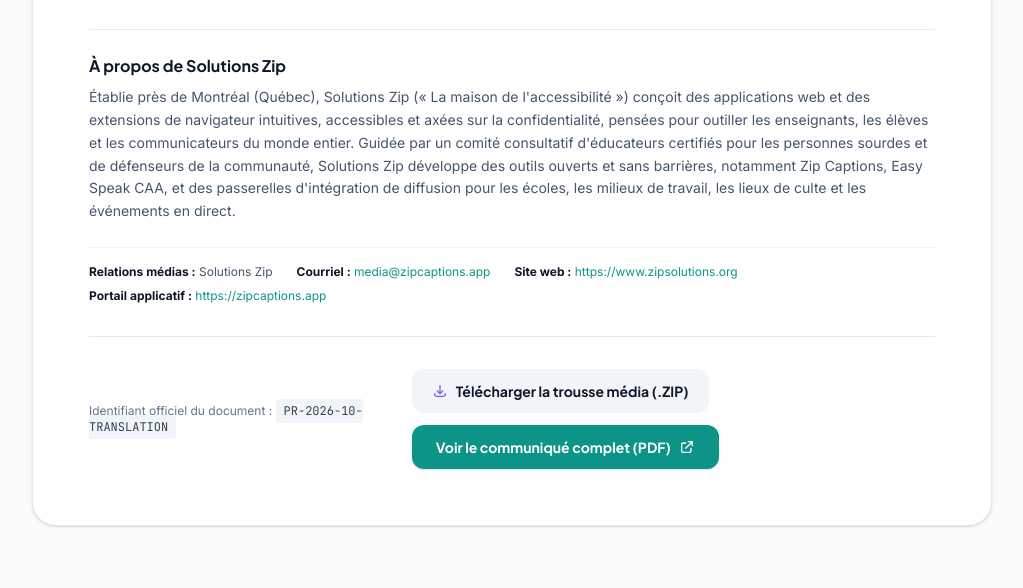
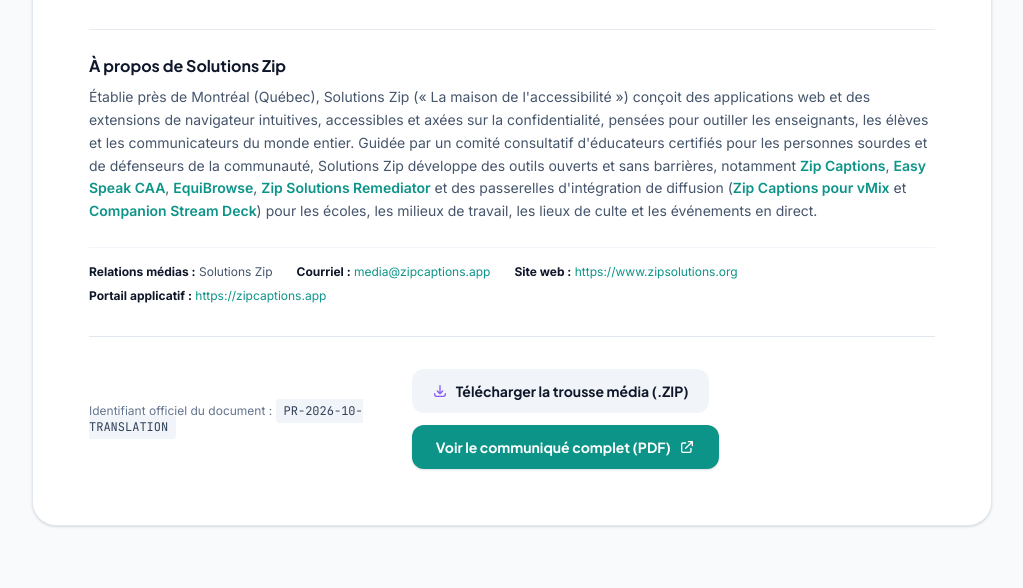
Before and after one commit to crippit/zip-solutions-home, an Astro site: page /fr/pressrelease in a window 1280 px wide. Shown: the part 3242-3830 px from the top of the page, without its empty margins (128-1151 px from the left). Built offline with nearby package versions, Linux system fonts and the light colour scheme; Astro itself is replaced by a stand-in of ours.

Commit message:
Sync header navigation labels and product links on press pages

```diff
--- a/src/components/Header.astro
+++ b/src/components/Header.astro
@@ -79,7 +79,7 @@
               {isFr ? "Passerelle vMix Zip Captions" : "Zip Captions vMix Bridge"}
             </a>
             <a href={l('/zipcaptionscompanion')} class="flex items-center px-4 py-2.5 text-sm font-medium text-slate-700 hover:text-amethyst hover:bg-purple-50/70 transition-colors">
-              {isFr ? "Zip Captions Companion (Stream Deck)" : "Zip Captions Companion"}
+              {isFr ? "Zip Captions Companion (Stream Deck)" : "Stream Deck Companion"}
             </a>
             <a href={l('/zipspeech')} class="flex items-center px-4 py-2.5 text-sm font-medium text-slate-700 hover:text-amethyst hover:bg-purple-50/70 transition-colors">
               {isFr ? "Zip Speech (Google Meet)" : "Zip Speech for Google Meet"}
@@ -305,7 +305,7 @@
         <a href={l('/zippanel')} class="block px-3 py-2 rounded-lg text-sm font-medium text-slate-600 hover:text-amethyst hover:bg-purple-50">{isFr ? 'Extension Zip Panel' : 'Zip Panel Extension'}</a>
         <a href={l('/zipconnect')} class="block px-3 py-2 rounded-lg text-sm font-medium text-slate-600 hover:text-amethyst hover:bg-purple-50">{isFr ? 'Extension Zip Connect' : 'Zip Connect Extension'}</a>
         <a href={l('/zipvmix')} class="block px-3 py-2 rounded-lg text-sm font-medium text-slate-600 hover:text-amethyst hover:bg-purple-50">{isFr ? 'Passerelle vMix Zip Captions' : 'Zip Captions vMix Bridge'}</a>
-        <a href={l('/zipcaptionscompanion')} class="block px-3 py-2 rounded-lg text-sm font-medium text-slate-600 hover:text-amethyst hover:bg-purple-50">{isFr ? 'Zip Captions Companion' : 'Zip Captions Companion'}</a>
+        <a href={l('/zipcaptionscompanion')} class="block px-3 py-2 rounded-lg text-sm font-medium text-slate-600 hover:text-amethyst hover:bg-purple-50">{isFr ? 'Zip Captions Companion (Stream Deck)' : 'Stream Deck Companion'}</a>
         <a href={l('/zipspeech')} class="block px-3 py-2 rounded-lg text-sm font-medium text-slate-600 hover:text-amethyst hover:bg-purple-50">{isFr ? 'Zip Speech (Google Meet)' : 'Zip Speech for Google Meet'}</a>
         <a href={l('/equibrowse')} class="block px-3 py-2 rounded-lg text-sm font-medium text-slate-600 hover:text-amethyst hover:bg-purple-50">{isFr ? 'Navigateur EquiBrowse' : 'EquiBrowse Reading Extension'}</a>
         <a href={l('/zipmath')} class="block px-3 py-2 rounded-lg text-sm font-medium text-slate-600 hover:text-amethyst hover:bg-purple-50">Zip Math Remediator</a>
--- a/src/pages/fr/pressrelease.astro
+++ b/src/pages/fr/pressrelease.astro
@@ -380,7 +380,7 @@
           <div class="mt-8 pt-6 border-t border-slate-200/80 not-prose">
             <h4 class="text-base font-bold font-heading text-midnight mb-2">À propos de Solutions Zip</h4>
             <p class="text-slate-600 text-xs sm:text-sm leading-relaxed">
-              Établie près de Montréal (Québec), Solutions Zip (« La maison de l'accessibilité ») conçoit des applications web et des extensions de navigateur intuitives, accessibles et axées sur la confidentialité, pensées pour outiller les enseignants, les élèves et les communicateurs du monde entier. Guidée par un comité consultatif d'éducateurs certifiés pour les personnes sourdes et de défenseurs de la communauté, Solutions Zip développe des outils ouverts et sans barrières, notamment Zip Captions, Easy Speak CAA, et des passerelles d'intégration de diffusion pour les écoles, les milieux de travail, les lieux de culte et les événements en direct.
+              Établie près de Montréal (Québec), Solutions Zip (« La maison de l'accessibilité ») conçoit des applications web et des extensions de navigateur intuitives, accessibles et axées sur la confidentialité, pensées pour outiller les enseignants, les élèves et les communicateurs du monde entier. Guidée par un comité consultatif d'éducateurs certifiés pour les personnes sourdes et de défenseurs de la communauté, Solutions Zip développe des outils ouverts et sans barrières, notamment <a href="/fr/zipcaptions" class="text-teal-brand font-semibold hover:underline">Zip Captions</a>, <a href="/fr/easyspeak" class="text-teal-brand font-semibold hover:underline">Easy Speak CAA</a>, <a href="/fr/equibrowse" class="text-teal-brand font-semibold hover:underline">EquiBrowse</a>, <a href="/fr/zipmath" class="text-teal-brand font-semibold hover:underline">Zip Solutions Remediator</a> et des passerelles d'intégration de diffusion (<a href="/fr/zipvmix" class="text-teal-brand font-semibold hover:underline">Zip Captions pour vMix</a> et <a href="/fr/zipcaptionscompanion" class="text-teal-brand font-semibold hover:underline">Companion Stream Deck</a>) pour les écoles, les milieux de travail, les lieux de culte et les événements en direct.
             </p>
           </div>
 
@@ -582,7 +582,7 @@
           <div class="mt-8 pt-6 border-t border-slate-200/80 not-prose">
             <h4 class="text-base font-bold font-heading text-midnight mb-2">À propos de Solutions Zip</h4>
             <p class="text-slate-600 text-xs sm:text-sm leading-relaxed">
-              Établie près de Montréal (Québec), Solutions Zip (« La maison de l'accessibilité ») a été fondée par des enseignants et des ingénieurs logiciels déterminés à concevoir des technologies d'assistance privées, intuitives et dignes. Guidée par un comité consultatif d'éducateurs certifiés pour les personnes sourdes et de défenseurs de la communauté, Solutions Zip développe des outils ouverts et sans barrières, notamment Zip Captions, Easy Speak CAA, et des passerelles d'intégration de diffusion pour les écoles, les milieux de travail, les lieux de culte et les événements en direct partout dans le monde.
+              Établie près de Montréal (Québec), Solutions Zip (« La maison de l'accessibilité ») a été fondée par des enseignants et des ingénieurs logiciels déterminés à concevoir des technologies d'assistance privées, intuitives et dignes. Guidée par un comité consultatif d'éducateurs certifiés pour les personnes sourdes et de défenseurs de la communauté, Solutions Zip développe des outils ouverts et sans barrières, notamment <a href="/fr/zipcaptions" class="text-teal-brand font-semibold hover:underline">Zip Captions</a>, <a href="/fr/easyspeak" class="text-teal-brand font-semibold hover:underline">Easy Speak CAA</a>, <a href="/fr/equibrowse" class="text-teal-brand font-semibold hover:underline">EquiBrowse</a>, <a href="/fr/zipmath" class="text-teal-brand font-semibold hover:underline">Zip Solutions Remediator</a> et des passerelles d'intégration de diffusion (<a href="/fr/zipvmix" class="text-teal-brand font-semibold hover:underline">Zip Captions pour vMix</a> et <a href="/fr/zipcaptionscompanion" class="text-teal-brand font-semibold hover:underline">Companion Stream Deck</a>) pour les écoles, les milieux de travail, les lieux de culte et les événements en direct partout dans le monde.
             </p>
           </div>
 
--- a/src/pages/pressrelease.astro
+++ b/src/pages/pressrelease.astro
@@ -70,7 +70,7 @@
           href="/press"
           class="px-5 py-2 rounded-lg text-xs font-bold font-heading text-slate-600 hover:text-midnight transition-colors"
         >
-          Featured News Coverage
+          Awards and News Coverage
         </a>
         <a
           href="/pressrelease"
@@ -380,7 +380,7 @@
           <div class="mt-8 pt-6 border-t border-slate-200/80 not-prose">
             <h4 class="text-base font-bold font-heading text-midnight mb-2">About Zip Solutions</h4>
             <p class="text-slate-600 text-xs sm:text-sm leading-relaxed">
-              Based near Montreal, Quebec, Zip Solutions ("The Home of Accessibility") creates intuitive, accessible, and privacy-focused web applications and browser extensions designed to empower educators, students, and communicators worldwide. Guided by an advisory board of certified educators of the deaf and community advocates, Zip Solutions develops open, barrier-free tools including Zip Captions, Easy Speak AAC, and broadcast integration bridges for schools, workplaces, houses of worship, and live events.
+              Based near Montreal, Quebec, Zip Solutions ("The Home of Accessibility") creates intuitive, accessible, and privacy-focused web applications and browser extensions designed to empower educators, students, and communicators worldwide. Guided by an advisory board of certified educators of the deaf and community advocates, Zip Solutions develops open, barrier-free tools including <a href="/zipcaptions" class="text-teal-brand font-semibold hover:underline">Zip Captions</a>, <a href="/easyspeak" class="text-teal-brand font-semibold hover:underline">Easy Speak AAC</a>, <a href="/equibrowse" class="text-teal-brand font-semibold hover:underline">EquiBrowse</a>, <a href="/zipmath" class="text-teal-brand font-semibold hover:underline">Zip Solutions Remediator</a>, and broadcast integration bridges (<a href="/zipvmix" class="text-teal-brand font-semibold hover:underline">Zip Captions for vMix</a> and <a href="/zipcaptionscompanion" class="text-teal-brand font-semibold hover:underline">Stream Deck Companion</a>) for schools, workplaces, houses of worship, and live events.
             </p>
           </div>
 
@@ -582,7 +582,7 @@
           <div class="mt-8 pt-6 border-t border-slate-200/80 not-prose">
             <h4 class="text-base font-bold font-heading text-midnight mb-2">About Zip Solutions</h4>
             <p class="text-slate-600 text-xs sm:text-sm leading-relaxed">
-              Based near Montreal, Quebec, Zip Solutions ("The Home of Accessibility") was founded by educators and software engineers dedicated to building private, intuitive, and dignified assistive technology. Guided by an advisory board of certified educators of the deaf and community advocates, Zip Solutions develops open, barrier-free tools including Zip Captions, Easy Speak AAC, and broadcast integration bridges for schools, workplaces, houses of worship, and live events worldwide.
+              Based near Montreal, Quebec, Zip Solutions ("The Home of Accessibility") was founded by educators and software engineers dedicated to building private, intuitive, and dignified assistive technology. Guided by an advisory board of certified educators of the deaf and community advocates, Zip Solutions develops open, barrier-free tools including <a href="/zipcaptions" class="text-teal-brand font-semibold hover:underline">Zip Captions</a>, <a href="/easyspeak" class="text-teal-brand font-semibold hover:underline">Easy Speak AAC</a>, <a href="/equibrowse" class="text-teal-brand font-semibold hover:underline">EquiBrowse</a>, <a href="/zipmath" class="text-teal-brand font-semibold hover:underline">Zip Solutions Remediator</a>, and broadcast integration bridges (<a href="/zipvmix" class="text-teal-brand font-semibold hover:underline">Zip Captions for vMix</a> and <a href="/zipcaptionscompanion" class="text-teal-brand font-semibold hover:underline">Stream Deck Companion</a>) for schools, workplaces, houses of worship, and live events worldwide.
             </p>
           </div>
 
```
